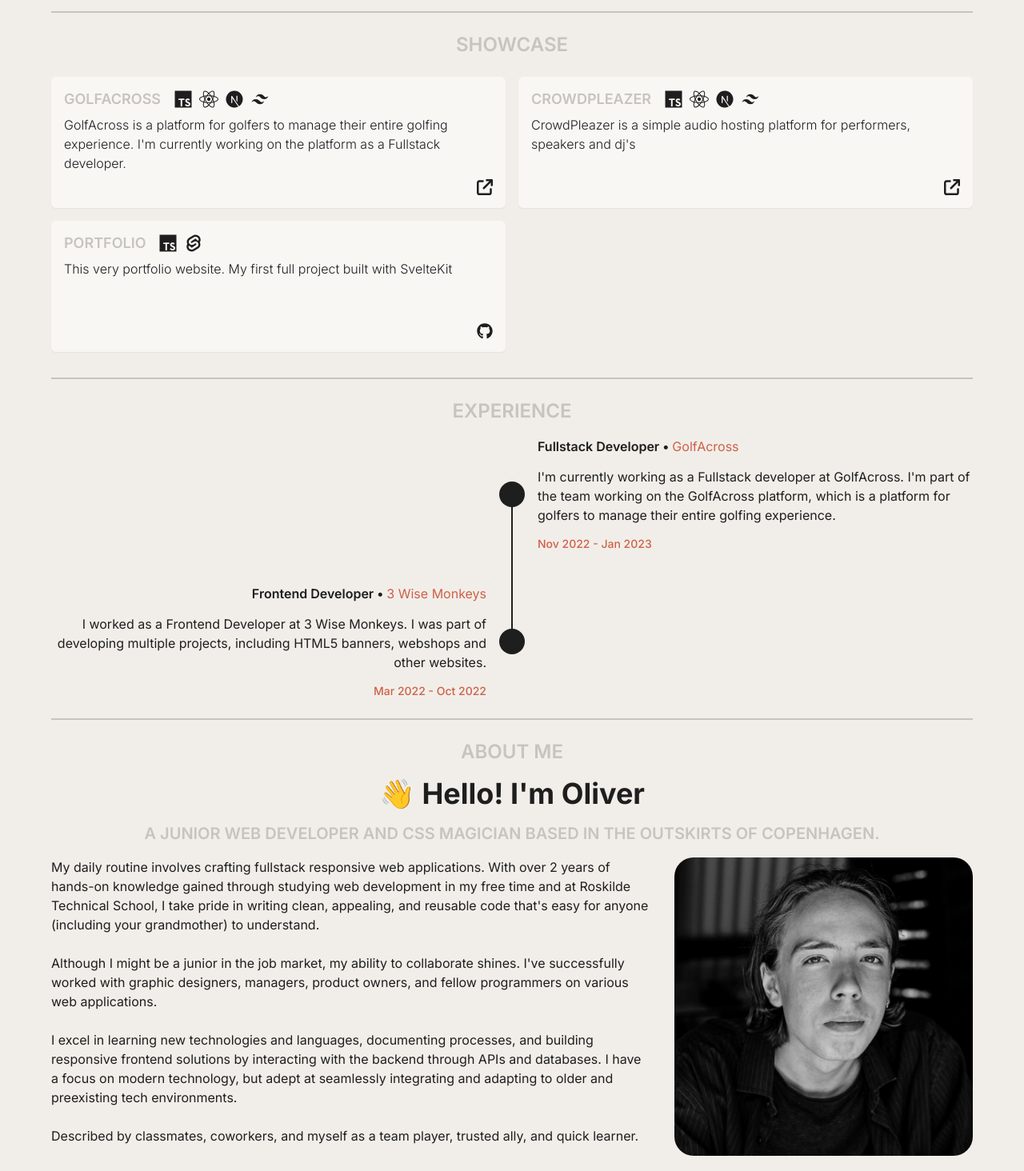
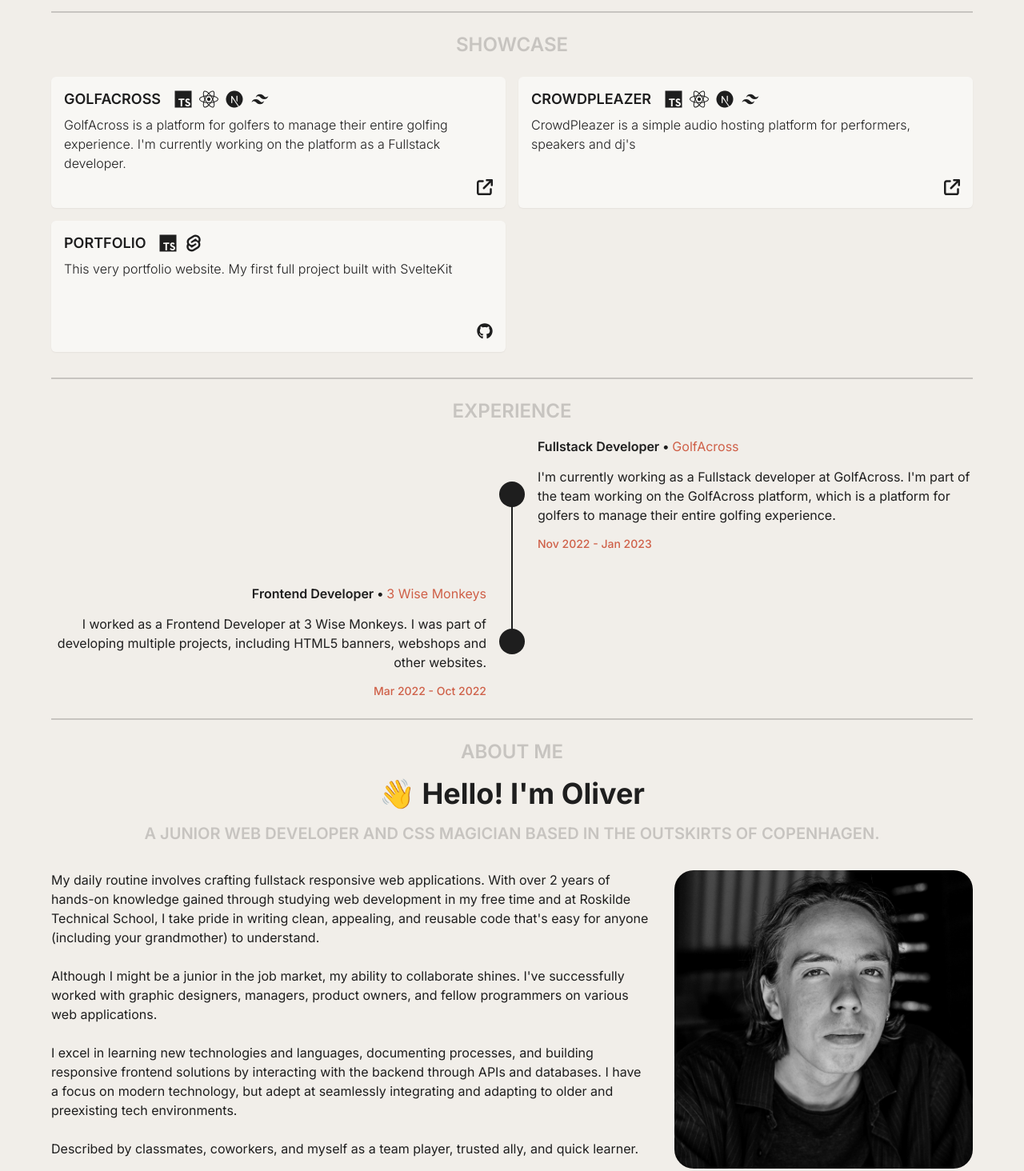
Before and after one commit to orindholt/portfolio-svelte, a SvelteKit app: page / in a window 1280 px wide. Shown: the part 786-2250 px from the top of the page at 80% size. Built offline with nearby package versions, Linux system fonts and the light colour scheme.

Commit message:
Add small UI fixes

```diff
--- a/package.json
+++ b/package.json
@@ -25,7 +25,7 @@
 		"prettier-plugin-svelte": "^3.0.0",
 		"svelte": "^4.2.7",
 		"svelte-check": "^3.6.0",
-		"tailwindcss": "^3.3.5",
+		"tailwindcss": "^3.4.0",
 		"tslib": "^2.4.1",
 		"typescript": "^5.0.0",
 		"vite": "^4.4.2"
--- a/src/lib/components/project/Project.svelte
+++ b/src/lib/components/project/Project.svelte
@@ -17,7 +17,7 @@
 		class="bg-white bg-opacity-50 rounded-md p-4 flex flex-col gap-2 shadow-sm lg:hover:shadow-md lg:hover:bg-opacity-100 transition-all ease-in-out duration-700 group/project h-full"
 	>
 		<div class="flex items-center gap-4">
-			<h3 class="font-semibold text-lg leading-none">{project.title}</h3>
+			<h3 class="font-semibold text-lg leading-none text-black">{project.title}</h3>
 			<ul class="flex flex-wrap gap-2">
 				{#each project.tags as tag}
 					<li style="color: {tag.standaloneColor};" class="group/tag">
--- a/src/routes/+page.svelte
+++ b/src/routes/+page.svelte
@@ -49,13 +49,13 @@
 		</ul>
 	</div>
 </Section>
-<Section title="About me" id="bio" class="space-y-4">
+<Section title="About me" id="bio" class="space-y-4 text-pretty">
 	<h3 class="font-bold text-center text-4xl text-black normal-case">👋 Hello! I'm Oliver</h3>
 	<h4 class="text-xl text-center">
 		a Junior Web Developer and CSS magician based in the outskirts of Copenhagen.
 	</h4>
-	<div class="flex gap-8">
-		<p class="md:flex-2">
+	<div class="flex gap-8 py-4">
+		<p class="lg:flex-2">
 			My daily routine involves crafting fullstack responsive web applications. With over 2 years of
 			hands-on knowledge gained through studying web development in my free time and at Roskilde
 			Technical School, I take pride in writing clean, appealing, and reusable code that's easy for
@@ -73,7 +73,7 @@
 			Described by classmates, coworkers, and myself as a team player, trusted ally, and quick
 			learner.
 		</p>
-		<div class="flex-1 flex items-center max-md:hidden">
+		<div class="flex-1 flex items-center max-lg:hidden">
 			<img src="/images/me.jpg" alt="Me myself and I" class="rounded-3xl" />
 		</div>
 	</div>
```
Also changed, not shown: 1 other file (tests, documents, lock files or other folders).
